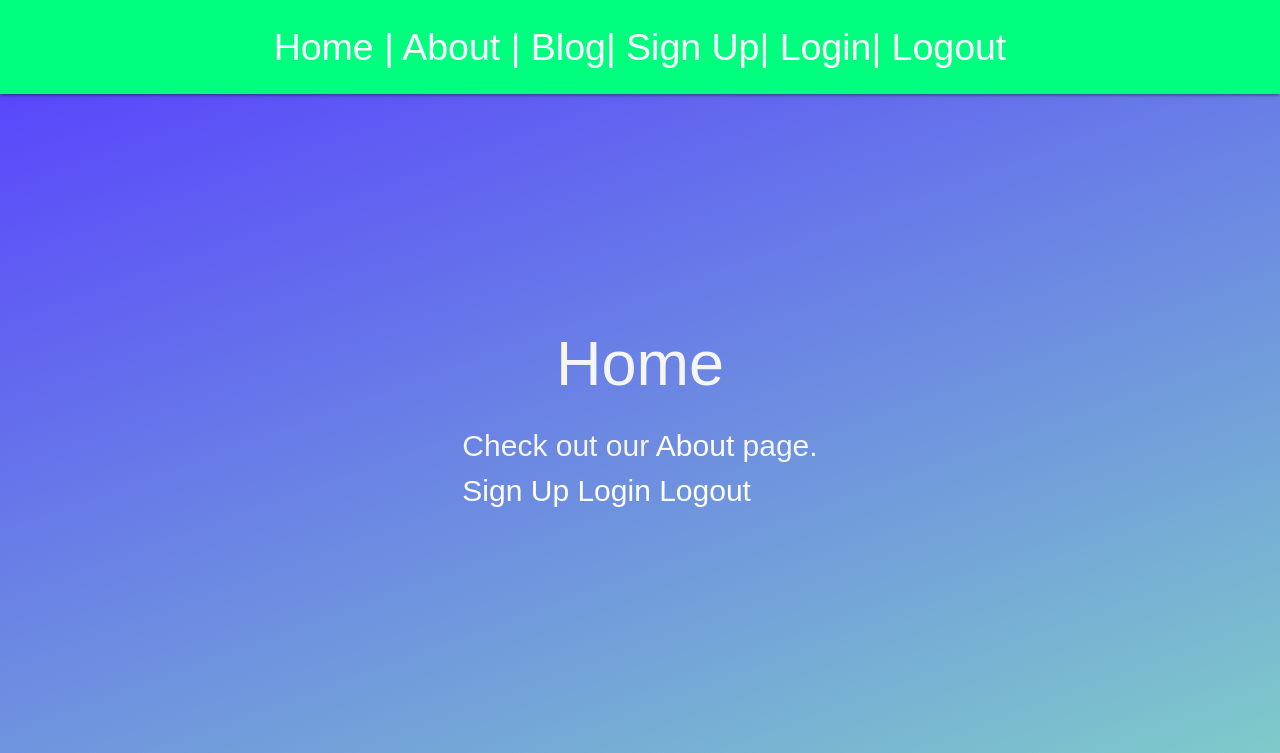
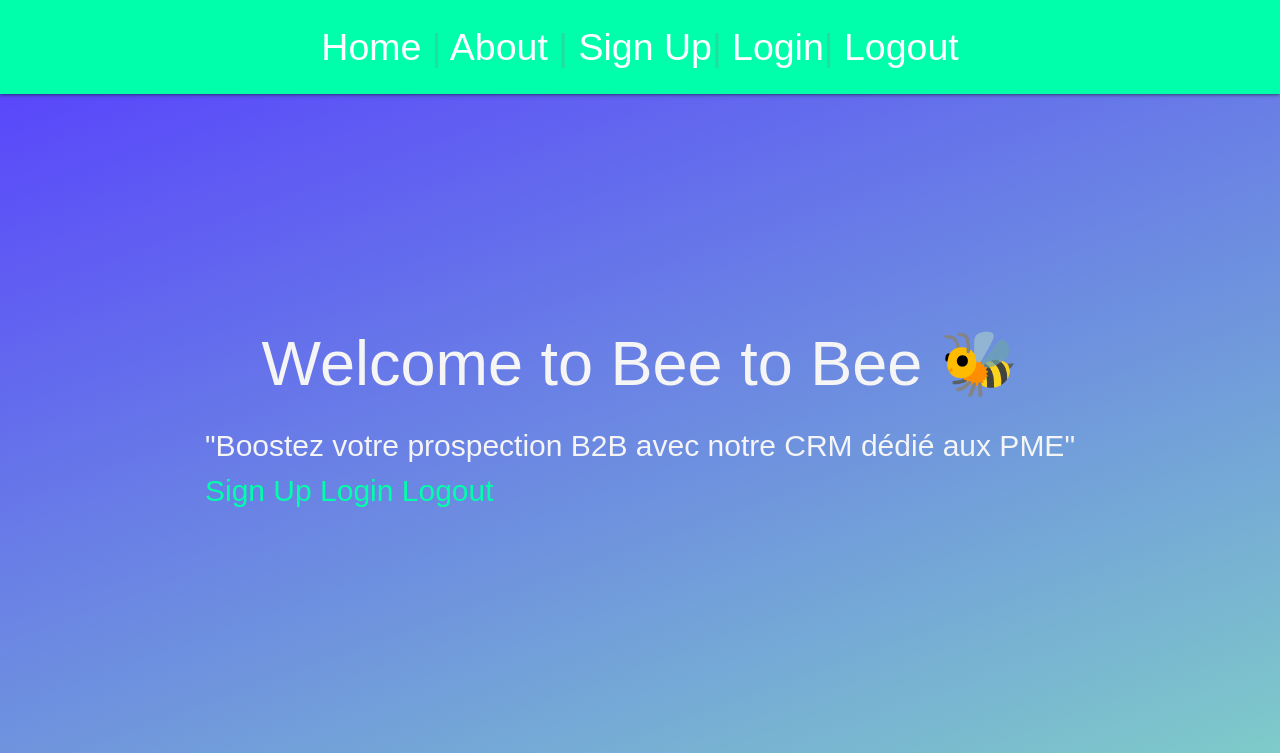
Before and after one commit to Netsponge/ENI_my_project, a Django app: page / in a window 1280 px wide. Shown: the top 753 px of the page. Run offline with Django 5.2, Linux system fonts and the light colour scheme; some libraries are stand-ins or nearby versions.

Commit message:
change css

```diff
--- a/my_project/static/style.css
+++ b/my_project/static/style.css
@@ -22,7 +22,8 @@ nav {
     padding: 1rem;
     font-size: 2.5rem;
     text-align: center;
-    background-color: springgreen;
+    background-color:rgb(0, 255, 170);
+    color: rgba(128, 128, 128, 0.272);
 
     }
 
@@ -40,21 +41,18 @@ h1, p {
 a {
 
 text-decoration:none;
-color: rgb(255, 255, 255);
+color: rgb(0, 255, 170);
+align-items: center;
+justify-content: center;
 }
 
 a:hover {
     opacity: .85;
 }
 
-form {
+.form {
 
     place-content: center;
     font-size: 2rem;
     font-family: Arial, sans-serif;
-    background-color: rgba(211, 211, 211, 0.082);
-
-
-
-
 }
--- a/my_project/templates/home.html
+++ b/my_project/templates/home.html
@@ -5,8 +5,9 @@
 {% endblock %}
 
 {% block content %}
-<h1>Home</h1>
-<p>Check out our <a href="/about">About</a> page.</p>
+<h1>Welcome to Bee to Bee 🐝</h1>
+<p>"Boostez votre prospection B2B avec notre CRM dédié aux PME"
+</p>
 <div class="form">
 <a href="{% url 'signup' %}">Sign Up</a>
         <a href="{% url 'login' %}">Login</a>
--- a/my_project/templates/layout.html
+++ b/my_project/templates/layout.html
@@ -17,7 +17,6 @@
     <nav>
         <a href="/">Home</a> |
         <a href="/about">About</a> |
-        <a href="/posts">Blog</a>|
         <a href="{% url 'signup' %}">Sign Up</a>|
         <a href="{% url 'login' %}">Login</a>|
         <a href="{% url 'logout' %}">Logout</a>
```
Also changed, not shown: my_project/core/settings.py (+4 -3 lines).
